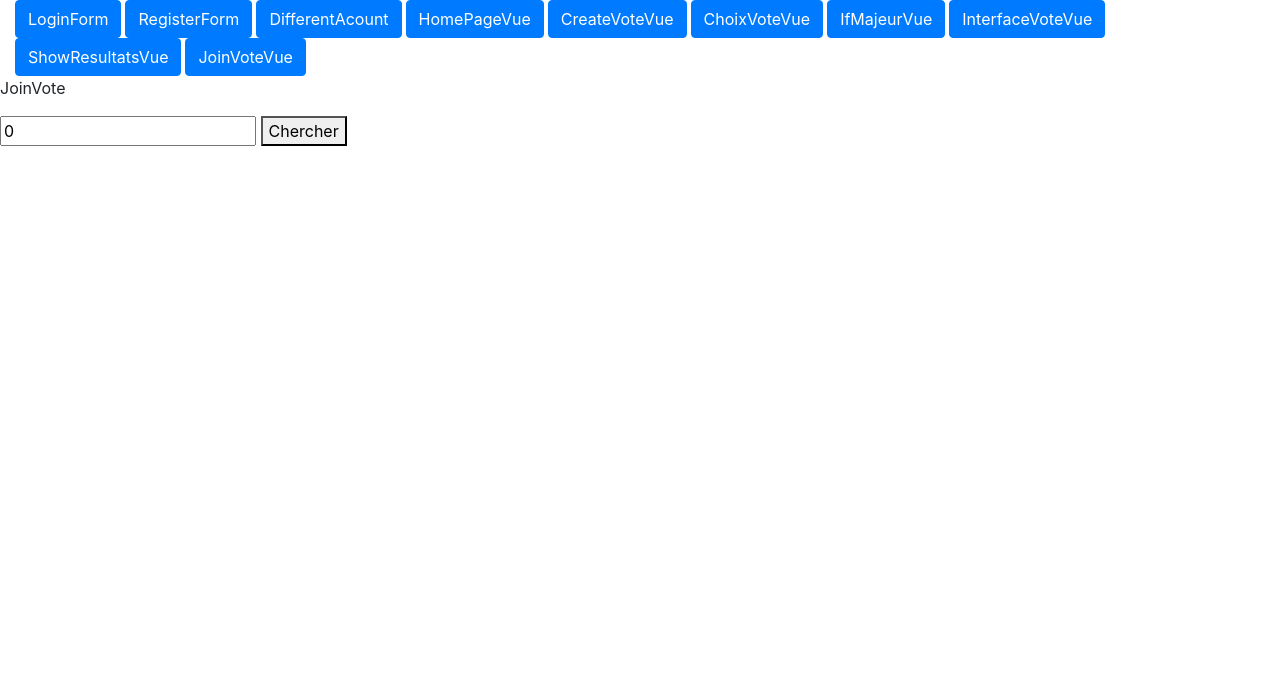
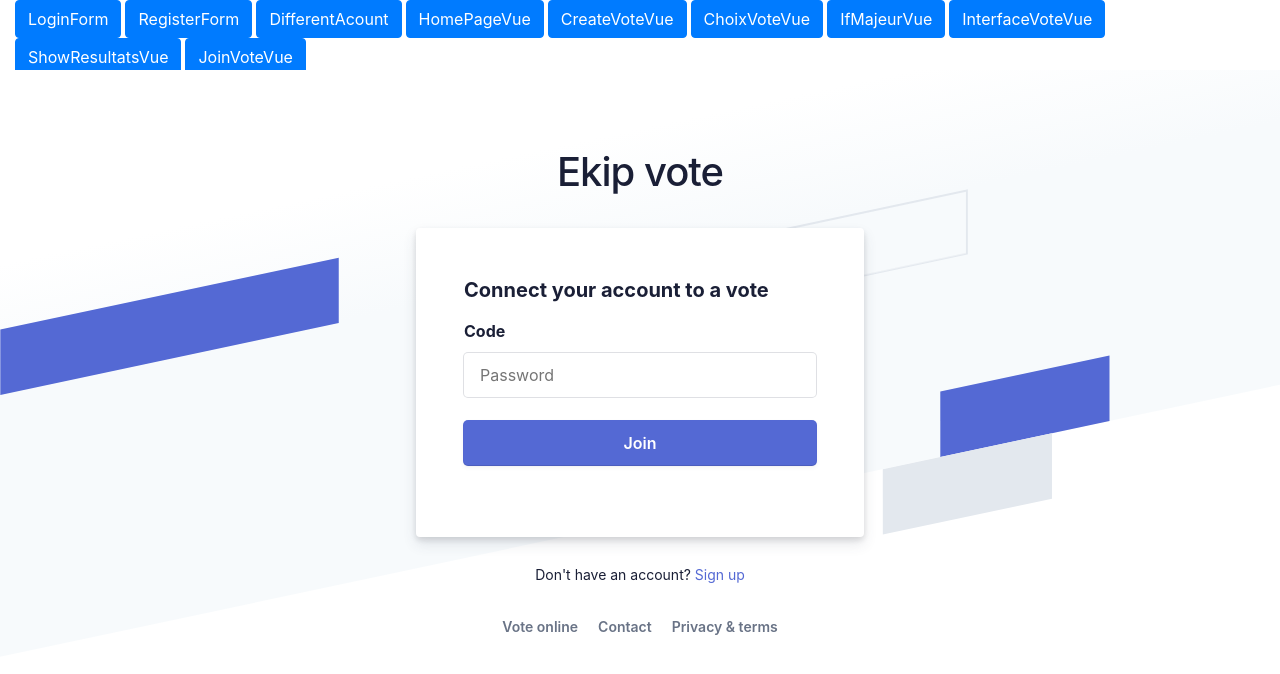
Before and after one commit to Aabzyx/SoftEng_ESILV_A4, a Vue app in the folder code/Frontend/: page /JoinVoteVue in a window 1280 px wide. Shown: the top 674 px of the page. Built offline with nearby package versions, Linux system fonts and the light colour scheme; the HTML template or start-up script is replaced by a standard one.

Commit message:
front page luka

```diff
--- a/code/Frontend/src/components/JoinVote.vue
+++ b/code/Frontend/src/components/JoinVote.vue
@@ -1,21 +1,84 @@
 <template>
-  <p>JoinVote</p>
-  <input type="text" class="code" v-model ="code"> <button v-on:click="joinVote()">Chercher</button>
+  <div class="login-root">
+    <div class="box-root flex-flex flex-direction--column" style="min-height: 100vh;flex-grow: 1;">
+      <div class="loginbackground box-background--white padding-top--64">
+        <div class="loginbackground-gridContainer">
+          <div class="box-root flex-flex" style="grid-area: top / start / 8 / end;">
+            <div class="box-root" style="background-image: linear-gradient(white 0%, rgb(247, 250, 252) 33%); flex-grow: 1;">
+            </div>
+          </div>
+          <div class="box-root flex-flex" style="grid-area: 4 / 2 / auto / 5;">
+            <div class="box-root box-divider--light-all-2 animationLeftRight tans3s" style="flex-grow: 1;"></div>
+          </div>
+          <div class="box-root flex-flex" style="grid-area: 6 / start / auto / 2;">
+            <div class="box-root box-background--blue800" style="flex-grow: 1;"></div>
+          </div>
+          <div class="box-root flex-flex" style="grid-area: 7 / start / auto / 4;">
+            <div class="box-root box-background--blue animationLeftRight" style="flex-grow: 1;"></div>
+          </div>
+          <div class="box-root flex-flex" style="grid-area: 8 / 4 / auto / 6;">
+            <div class="box-root box-background--gray100 animationLeftRight tans3s" style="flex-grow: 1;"></div>
+          </div>
+          <div class="box-root flex-flex" style="grid-area: 2 / 15 / auto / end;">
+            <div class="box-root box-background--cyan200 animationRightLeft tans4s" style="flex-grow: 1;"></div>
+          </div>
+          <div class="box-root flex-flex" style="grid-area: 3 / 14 / auto / end;">
+            <div class="box-root box-background--blue animationRightLeft" style="flex-grow: 1;"></div>
+          </div>
+          <div class="box-root flex-flex" style="grid-area: 4 / 17 / auto / 20;">
+            <div class="box-root box-background--gray100 animationRightLeft tans4s" style="flex-grow: 1;"></div>
+          </div>
+          <div class="box-root flex-flex" style="grid-area: 5 / 14 / auto / 17;">
+            <div class="box-root box-divider--light-all-2 animationRightLeft tans3s" style="flex-grow: 1;"></div>
+          </div>
+        </div>
+      </div>
+      <div class="box-root padding-top--24 flex-flex flex-direction--column" style="flex-grow: 1; z-index: 9;">
+        <div class="box-root padding-top--48 padding-bottom--24 flex-flex flex-justifyContent--center">
+          <h1>Ekip vote</h1>
+        </div>
+        <div class="formbg-outer">
+          <div class="formbg">
+            <div class="formbg-inner padding-horizontal--48">
+              <span class="padding-bottom--15"><b>Connect your account to a vote</b></span>
+              <form id="stripe-login">
+                <div class="field padding-bottom--24">
+                  <label><b>Code</b></label>
+                  <input type="password" name="password" placeholder="Password" v-model ="code" @keyup.enter="joinVote">
+                </div>
+                <div class="field padding-bottom--24">
+                  <input type="button" name="submit" value="Join" v-on:click="joinVote">
+                </div>
+
+              </form>
+            </div>
+          </div>
+          <div class="footer-link padding-top--24">
+            <span>Don't have an account? <router-link to="/RegisterForm">Sign up</router-link></span>
+            <div class="listing padding-top--24 padding-bottom--24 flex-flex center-center">
+              <span><a href="#">Vote online</a></span>
+              <span><a href="https://www.agh.edu.pl/">Contact</a></span>
+              <span><a href="#">Privacy & terms</a></span>
+            </div>
+          </div>
+        </div>
+      </div>
+    </div>
+  </div>
 </template>
 
 <script>
-import { mapState} from 'vuex'
 import http from "../http-common";
 
 export default {
   name: "JoinVote",
   data() {
     return {
-      code : 0,
+      code: "",
     };
   },
   computed: {
-    ...mapState(["actualClient"]),
+
   },
   methods:{
     joinVote(){
@@ -43,5 +106,225 @@ export default {
 </script>
 
 <style scoped>
+* {
+  color: #1a1f36;
+  box-sizing: border-box;
+  word-wrap: break-word;
+  font-family: -apple-system,BlinkMacSystemFont,Segoe UI,Roboto,Helvetica Neue,Ubuntu,sans-serif;
+}
 
+template
+{
+  overflow: hidden;
+}
+
+body {
+  overflow: hidden;
+  background-color: #ffffff;
+}
+h1 {
+  letter-spacing: -1px;
+}
+a {
+  color: #5469d4;
+  text-decoration: unset;
+}
+.login-root {
+  background: #fff;
+  display: flex;
+  width: 100%;
+  min-height: 100vh;
+  overflow: hidden;
+}
+.loginbackground {
+  min-height: 692px;
+  position: fixed;
+  bottom: 0;
+  left: 0;
+  right: 0;
+  top: 70px;
+  z-index: 0;
+  overflow: hidden;
+}
+.flex-flex {
+  display: flex;
+}
+.align-center {
+  align-items: center;
+}
+.center-center {
+  align-items: center;
+  justify-content: center;
+}
+.box-root {
+  box-sizing: border-box;
+}
+.flex-direction--column {
+  -ms-flex-direction: column;
+  flex-direction: column;
+}
+.loginbackground-gridContainer {
+  display: -ms-grid;
+  display: grid;
+  -ms-grid-columns: [start] 1fr [left-gutter] (86.6px)[16] [left-gutter] 1fr [end];
+  grid-template-columns: [start] 1fr [left-gutter] repeat(16,86.6px) [left-gutter] 1fr [end];
+  -ms-grid-rows: [top] 1fr [top-gutter] (64px)[8] [bottom-gutter] 1fr [bottom];
+  grid-template-rows: [top] 1fr [top-gutter] repeat(8,64px) [bottom-gutter] 1fr [bottom];
+  justify-content: center;
+  margin: 0 -2%;
+  transform: rotate(-12deg) skew(-12deg);
+}
+.box-divider--light-all-2 {
+  box-shadow: inset 0 0 0 2px #e3e8ee;
+}
+.box-background--blue {
+  background-color: #5469d4;
+}
+.box-background--white {
+  background-color: #ffffff;
+}
+.box-background--blue800 {
+  background-color: #212d63;
+}
+.box-background--gray100 {
+  background-color: #e3e8ee;
+}
+.box-background--cyan200 {
+  background-color: #7fd3ed;
+}
+.padding-top--64 {
+  padding-top: 64px;
+}
+.padding-top--24 {
+  padding-top: 24px;
+}
+.padding-top--48 {
+  padding-top: 48px;
+}
+.padding-bottom--24 {
+  padding-bottom: 24px;
+}
+.padding-horizontal--48 {
+  padding: 48px;
+}
+.padding-bottom--15 {
+  padding-bottom: 15px;
+}
+
+
+.flex-justifyContent--center {
+  -ms-flex-pack: center;
+  justify-content: center;
+}
+
+.formbg {
+  margin: 0px auto;
+  width: 100%;
+  max-width: 448px;
+  background: white;
+  border-radius: 4px;
+  box-shadow: rgba(60, 66, 87, 0.12) 0px 7px 14px 0px, rgba(0, 0, 0, 0.12) 0px 3px 6px 0px;
+}
+span {
+  display: block;
+  font-size: 20px;
+  line-height: 28px;
+  color: #1a1f36;
+}
+label {
+  margin-bottom: 10px;
+}
+
+.field input {
+  font-size: 16px;
+  line-height: 28px;
+  padding: 8px 16px;
+  width: 100%;
+  min-height: 44px;
+  border: unset;
+  border-radius: 4px;
+  outline-color: rgb(84 105 212 / 0.5);
+  background-color: rgb(255, 255, 255);
+  box-shadow: rgba(0, 0, 0, 0) 0px 0px 0px 0px,
+  rgba(0, 0, 0, 0) 0px 0px 0px 0px,
+  rgba(0, 0, 0, 0) 0px 0px 0px 0px,
+  rgba(60, 66, 87, 0.16) 0px 0px 0px 1px,
+  rgba(0, 0, 0, 0) 0px 0px 0px 0px,
+  rgba(0, 0, 0, 0) 0px 0px 0px 0px,
+  rgba(0, 0, 0, 0) 0px 0px 0px 0px;
+}
+
+input[name="submit"] {
+  background-color: rgb(84, 105, 212);
+  box-shadow: rgba(0, 0, 0, 0) 0px 0px 0px 0px,
+  rgba(0, 0, 0, 0) 0px 0px 0px 0px,
+  rgba(0, 0, 0, 0.12) 0px 1px 1px 0px,
+  rgb(84, 105, 212) 0px 0px 0px 1px,
+  rgba(0, 0, 0, 0) 0px 0px 0px 0px,
+  rgba(0, 0, 0, 0) 0px 0px 0px 0px,
+  rgba(60, 66, 87, 0.08) 0px 2px 5px 0px;
+  color: #fff;
+  font-weight: 600;
+  cursor: pointer;
+  text-align: center;
+}
+.field-checkbox input {
+  width: 20px;
+  height: 15px;
+  margin-right: 5px;
+  box-shadow: unset;
+  min-height: unset;
+}
+.field-checkbox label {
+  display: flex;
+  align-items: center;
+  margin: 0;
+}
+
+.footer-link span {
+  font-size: 14px;
+  text-align: center;
+}
+.listing a {
+  color: #697386;
+  font-weight: 600;
+  margin: 0 10px;
+}
+
+.animationRightLeft {
+  animation: animationRightLeft 2s ease-in-out infinite;
+}
+.animationLeftRight {
+  animation: animationLeftRight 2s ease-in-out infinite;
+}
+.tans3s {
+  animation: animationLeftRight 3s ease-in-out infinite;
+}
+.tans4s {
+  animation: animationLeftRight 4s ease-in-out infinite;
+}
+
+@keyframes animationLeftRight {
+  0% {
+    transform: translateX(0px);
+  }
+  50% {
+    transform: translateX(1000px);
+  }
+  100% {
+    transform: translateX(0px);
+  }
+}
+
+@keyframes animationRightLeft {
+  0% {
+    transform: translateX(0px);
+  }
+  50% {
+    transform: translateX(-1000px);
+  }
+  100% {
+    transform: translateX(0px);
+  }
+}
 </style>
```
